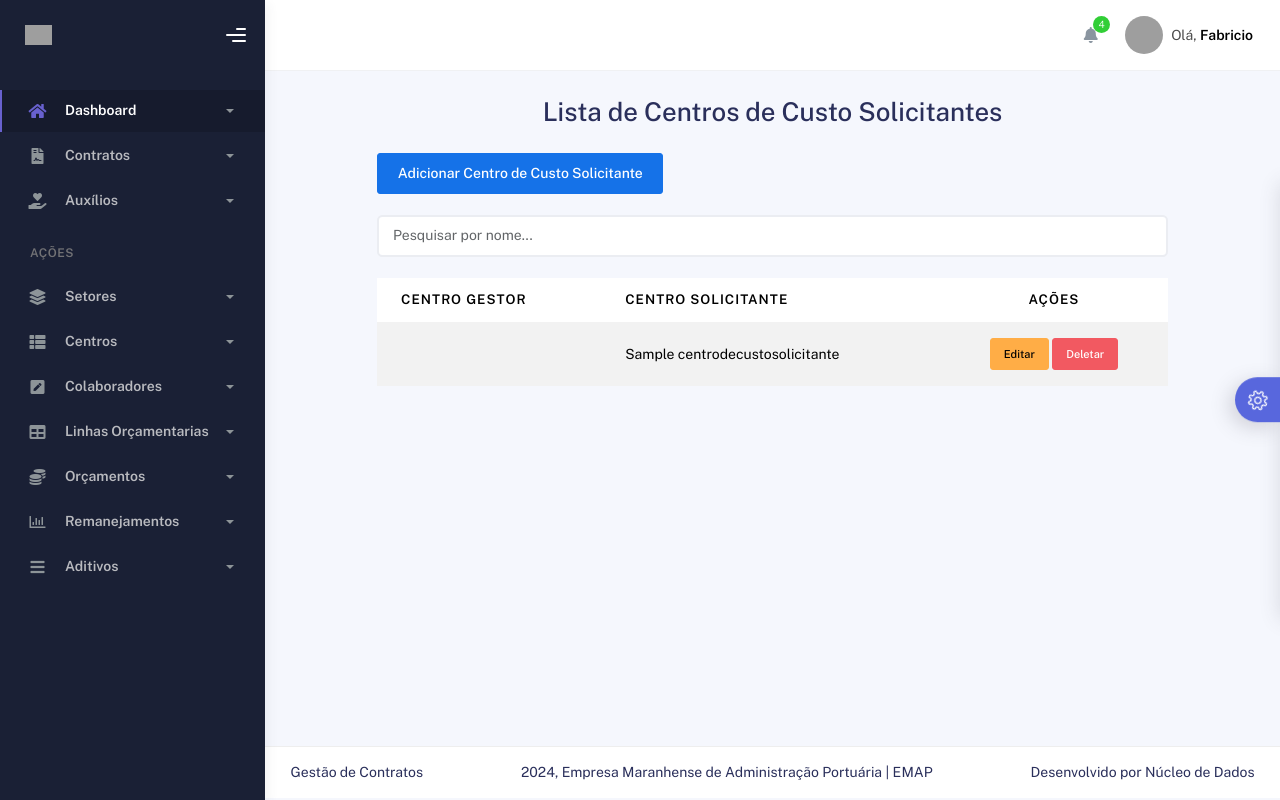
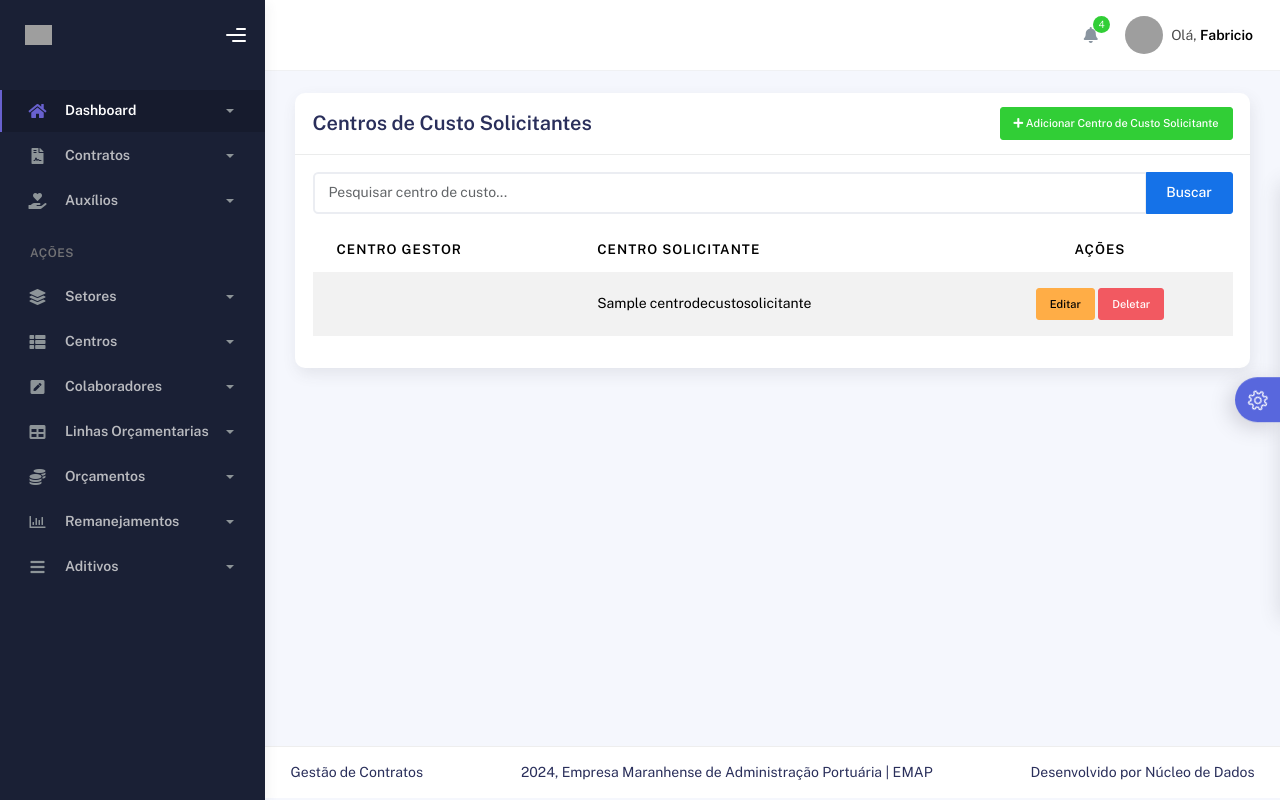
Before and after one commit to DaniloDalessandro/ccdop, a Django app: page /contratos/centrosolicitante/ in a window 1280 px wide. Run offline with Django 5.2, Linux system fonts and the light colour scheme; data comes from the database, SQL or seed files in the repository; both versions use the stored data as it was after the commit; tables that the repository leaves empty hold one stand-in row (values such as "Sample post"); some libraries are stand-ins or nearby versions; grey boxes are pictures that could not be loaded.

Commit message:
ajuste no template centros

```diff
--- a/contract/templates/centros/centrodecustosolicitante_list.html
+++ b/contract/templates/centros/centrodecustosolicitante_list.html
@@ -3,16 +3,25 @@
 {% block 'conteudo' %}
 <div class="container">
     <div class="page-inner">
-        <div class="row justify-content-center">
-            <div class="col-md-10">
-                <div class="table-container">
-                    <h2 class="mb-4 text-center">Lista de Centros de Custo Solicitantes</h2>
-                    <div class="mb-4 text-right">
-                        <a href="{% url 'centrodecustosolicitante_create' %}" class="btn btn-primary">Adicionar Centro de Custo Solicitante</a>
+        <div class="row">
+            <div class="col-md-12">
+                <div class="card">
+                    <div class="card-header d-flex justify-content-between align-items-center">
+                        <h4 class="card-title">Centros de Custo Solicitantes</h4>
+                        <a href="{% url 'centrodecustosolicitante_create' %}" class="btn btn-success btn-sm">
+                            <i class="fas fa-plus"></i> Adicionar Centro de Custo Solicitante
+                        </a>
                     </div>
-                    <div class="mb-4">
-                        <input type="text" id="searchInput" class="form-control" placeholder="Pesquisar por nome...">
+                    <div class="card-body">
+                        <!-- Campo de pesquisa -->
+                        <form method="GET" action="{% url 'centrodecustosolicitante_list' %}">
+                            <div class="input-group mb-3">
+                                <input type="text" id="searchInput" class="form-control" name="search" placeholder="Pesquisar centro de custo...">
+                                <button class="btn btn-primary" type="submit">Buscar</button>
                             </div>
+                        </form>
+
+                        <!-- Tabela de listagem -->
                         <table class="table table-striped">
                             <thead>
                                 <tr>
@@ -31,9 +40,59 @@
                                         <a href="{% url 'centrodecustosolicitante_delete' solicitante.pk %}" class="btn btn-danger btn-sm">Deletar</a>
                                     </td>
                                 </tr>
+                                {% empty %}
+                                <tr>
+                                    <td colspan="3" class="text-center">Nenhum centro de custo solicitante encontrado.</td>
+                                </tr>
                                 {% endfor %}
                             </tbody>
                         </table>
+
+                        <!-- Paginação (se houver) -->
+                        <div class="d-flex justify-content-center">
+                            {% if is_paginated %}
+                            <nav aria-label="Page navigation">
+                                <ul class="pagination">
+                                    {% if page_obj.has_previous %}
+                                    <li class="page-item">
+                                        <a class="page-link" href="?page=1" aria-label="Primeira">
+                                            <span aria-hidden="true">&laquo;&laquo;</span>
+                                            <span class="sr-only">Primeira</span>
+                                        </a>
+                                    </li>
+                                    <li class="page-item">
+                                        <a class="page-link" href="?page={{ page_obj.previous_page_number }}" aria-label="Anterior">
+                                            <span aria-hidden="true">&laquo;</span>
+                                            <span class="sr-only">Anterior</span>
+                                        </a>
+                                    </li>
+                                    {% endif %}
+                                    {% for num in paginator.page_range %}
+                                    {% if num == page_obj.number %}
+                                    <li class="page-item active"><span class="page-link">{{ num }} <span class="sr-only">(atual)</span></span></li>
+                                    {% else %}
+                                    <li class="page-item"><a class="page-link" href="?page={{ num }}">{{ num }}</a></li>
+                                    {% endif %}
+                                    {% endfor %}
+                                    {% if page_obj.has_next %}
+                                    <li class="page-item">
+                                        <a class="page-link" href="?page={{ page_obj.next_page_number }}" aria-label="Próxima">
+                                            <span aria-hidden="true">&raquo;</span>
+                                            <span class="sr-only">Próxima</span>
+                                        </a>
+                                    </li>
+                                    <li class="page-item">
+                                        <a class="page-link" href="?page={{ paginator.num_pages }}" aria-label="Última">
+                                            <span aria-hidden="true">&raquo;&raquo;</span>
+                                            <span class="sr-only">Última</span>
+                                        </a>
+                                    </li>
+                                    {% endif %}
+                                </ul>
+                            </nav>
+                            {% endif %}
+                        </div>
+                    </div>
                 </div>
             </div>
         </div>
--- a/templates/index.html
+++ b/templates/index.html
@@ -155,11 +155,7 @@
                 </a>
                 <div class="collapse" id="base">
                   <ul class="nav nav-collapse">
-                    <li>
-                      <a href="{% url 'setor_manage' %}">
-                        <span class="sub-item">Listar Setores</span>
-                      </a>
-                    </li>
+
                     <li>
                       <a href="{% url 'direcao_list' %}">
                         <span class="sub-item">Direções</span>
```
Also changed, not shown: contract/templates/centros/centrodecustogestor_list.html (+26 -6 lines), contract/templates/setores/coordenacao_form.html (+31 -13 lines), contract/templates/setores/gerencia_form.html (+11 -13 lines), db.sqlite3. Lines whose indentation alone changed are shown as unchanged.
